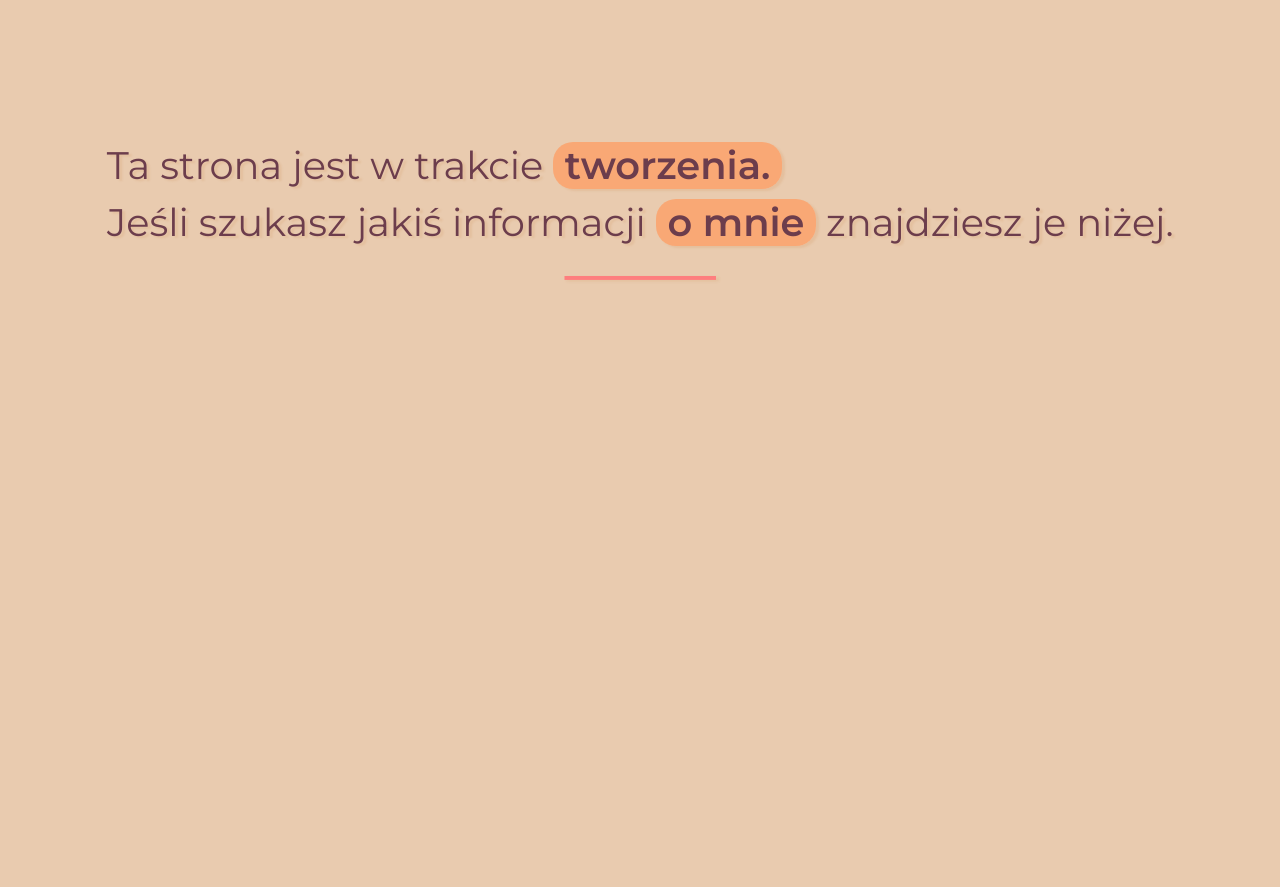
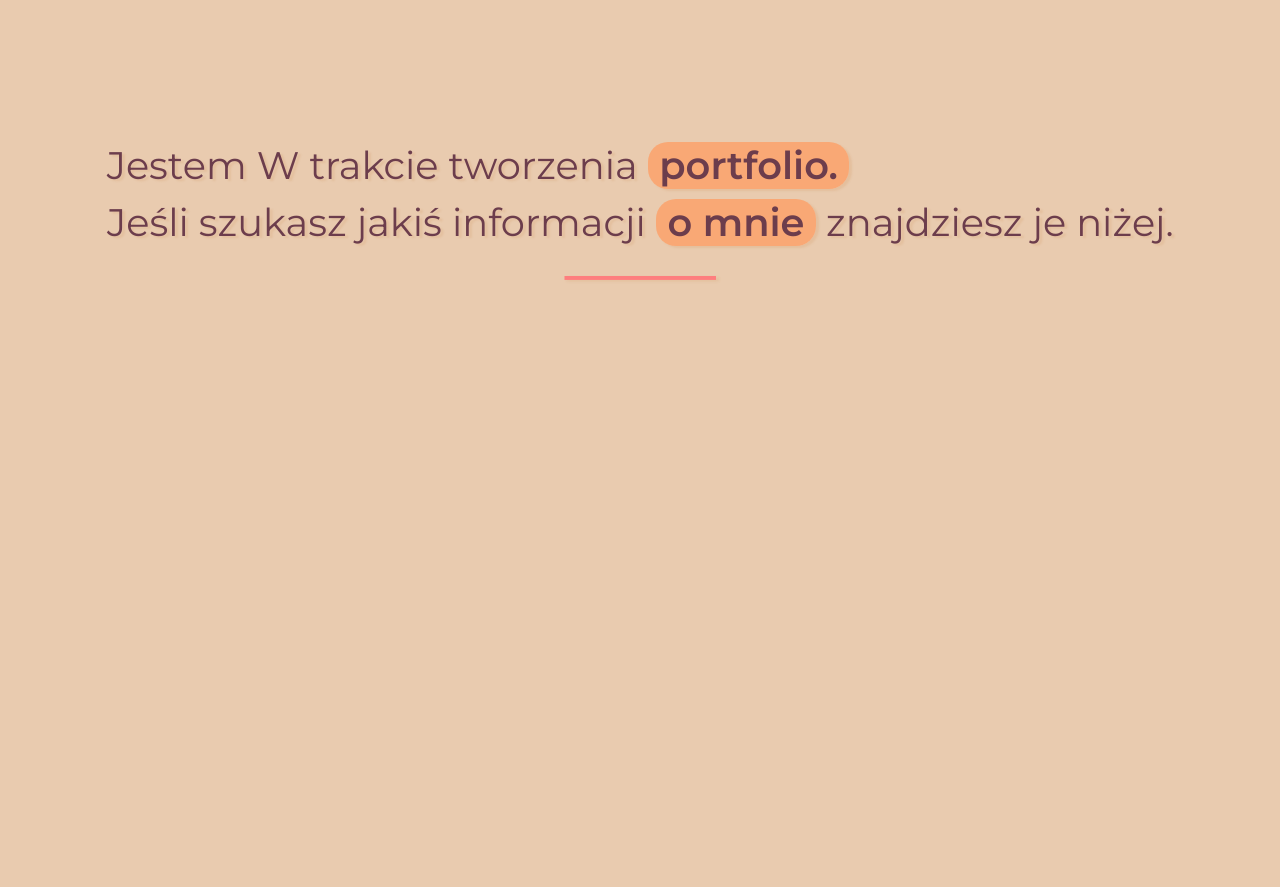
Before and after one commit to Harabe-x/Harabinho_Page, a plain HTML site: page index.html in a window 1280 px wide. Shown: the part 980-1867 px from the top of the page. Drawn offline with nearby package versions, Linux system fonts and the light colour scheme.

Commit message:
Updated index.html
Changed destription

```diff
--- a/index.html
+++ b/index.html
@@ -21,8 +21,8 @@
     <section class="centered">
         <div>
             <h1 class="about__header" data-aos="zoom-out">
-                Ta strona jest w trakcie
-                <span class="orange__highlight">tworzenia.</span>
+                Jestem W trakcie tworzenia
+                <span class="orange__highlight">portfolio.</span>
             </h1>
             <h1 class="about__header" data-aos="flip-down">
                 Jeśli szukasz jakiś informacji
```
